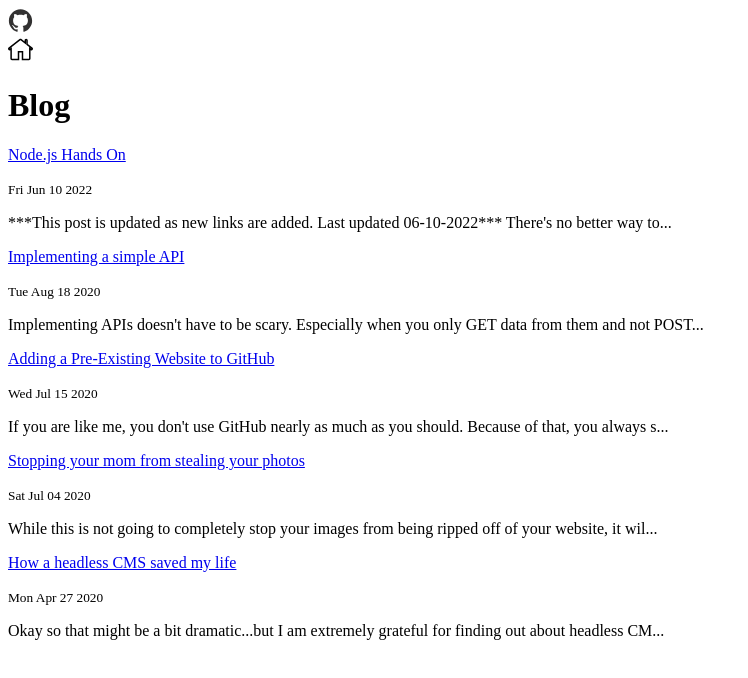
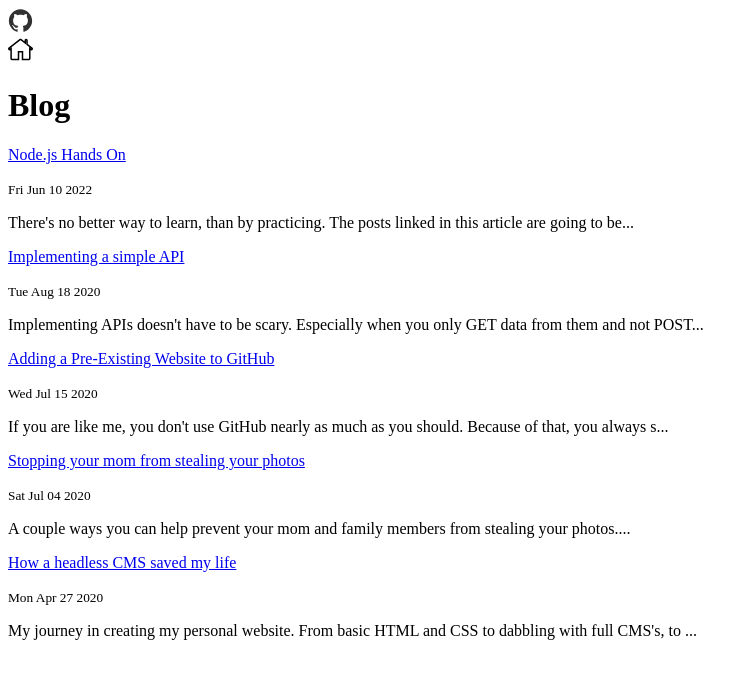
Before and after one commit to colbyhemond/colbyhemond-me-site, a Next.js app: page /blog in a window 1280 px wide. Shown: the top 678 px of the page, without its empty margins (0-748 px from the left). Built offline with nearby package versions, Linux system fonts and the light colour scheme.

Commit message:
pull excerpt from summary

```diff
--- a/pages/blog.js
+++ b/pages/blog.js
@@ -30,7 +30,7 @@ export default function Blog({allPosts}) {
                 </a>
               </Link>
               <p><small>{new Date(post.date).toDateString()}</small></p>
-              <p className='text-center max-w-[600px]'>{post.content.slice(0,100)}...</p>
+              <p className='text-center max-w-[600px]'>{post.summary.slice(0,100)}...</p>
             </div>
           )
         })}
@@ -48,6 +48,7 @@ export async function getStaticProps() {
     'author',
     'coverImage',
     'content',
+    'summary'
   ])
 
   return {
```
